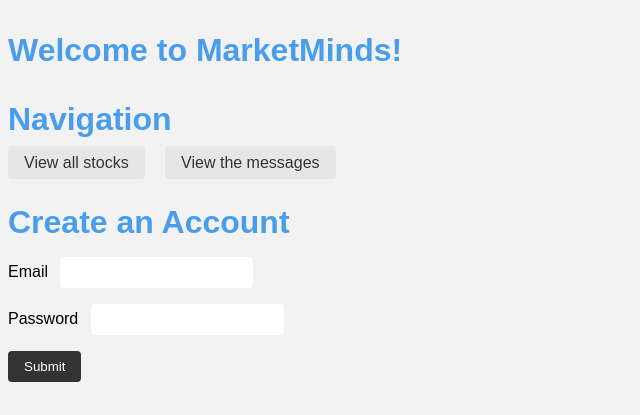
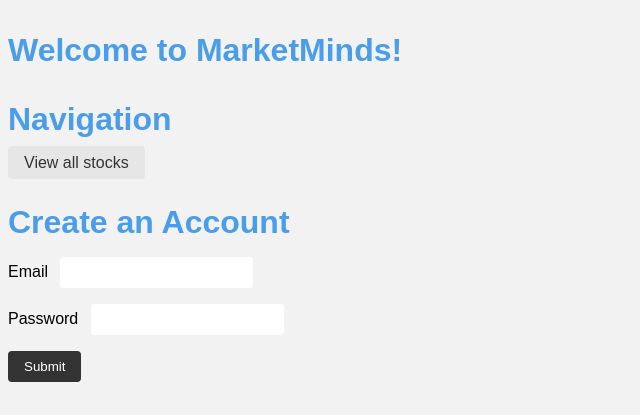
Before and after one commit to fletch1133/python-capstone, a Flask app: page / in a window 1280 px wide. Shown: the top 415 px of the page, without its empty margins (0-640 px from the left). Run offline with Flask 3, Linux system fonts and the light colour scheme.

Commit message:
final cap commit

```diff
--- a/templates/homepage.html
+++ b/templates/homepage.html
@@ -7,7 +7,7 @@
 <h2>Navigation</h2>
 <ul>
     <li><a href="/stocks">View all stocks</a></li>
-    <li><a href="/messages">View the messages</a></li>
+    <!-- <li><a href="/messages">View the messages</a></li> -->
 </ul>
 
 <h2>Create an Account</h2>
```
